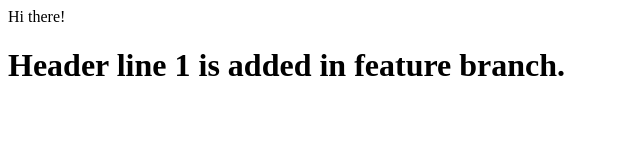
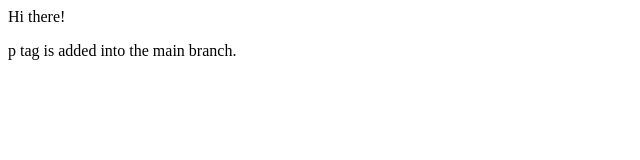
Before and after one commit to RylieForester/demo2, a plain HTML site: page index.html in a window 1280 px wide. Shown: the whole page, without its empty margins (0-640 px from the left). Drawn offline with Linux system fonts and the light colour scheme.

Commit message:
Added p tag to the main branch.

```diff
--- a/index.html
+++ b/index.html
@@ -1,2 +1,2 @@
 <div>Hi there!</div>
-<h1>Header line 1 is added in feature branch.</h1>
+<p>p tag is added into the main branch.</p>
```
